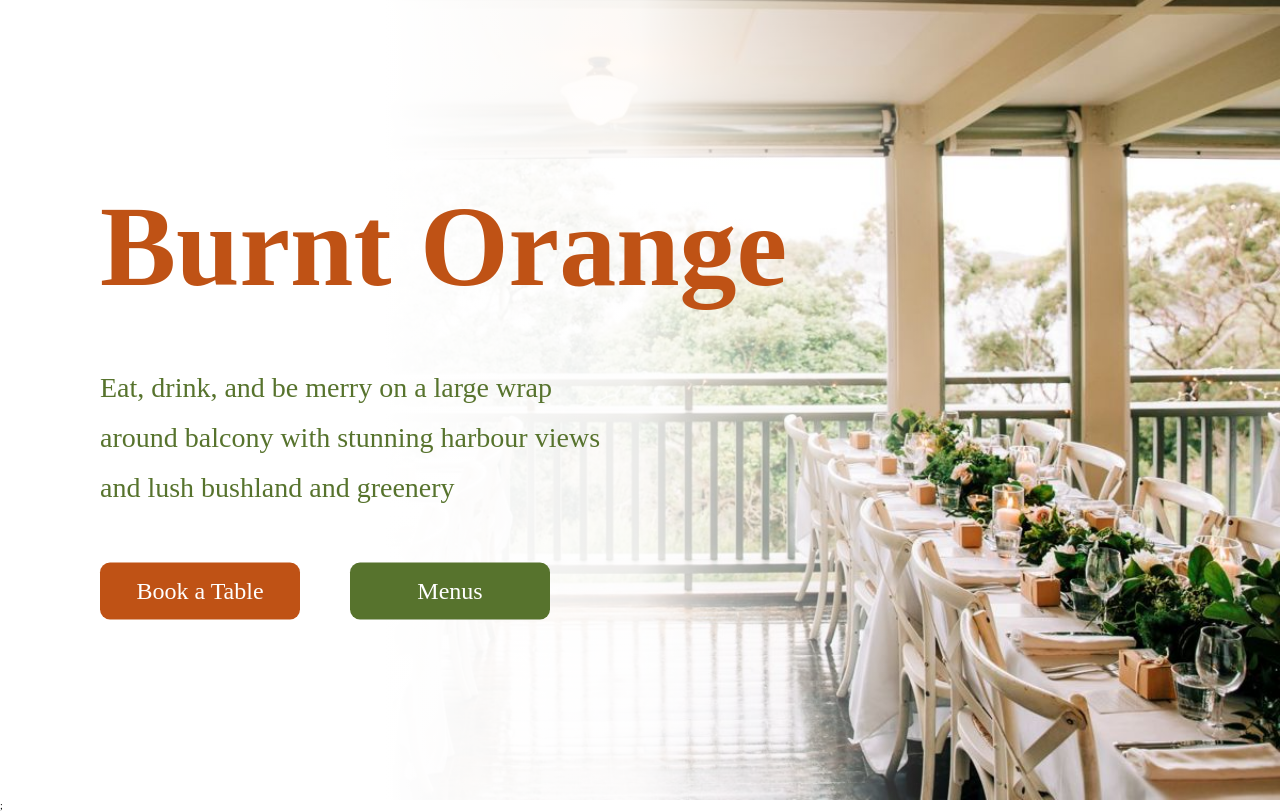
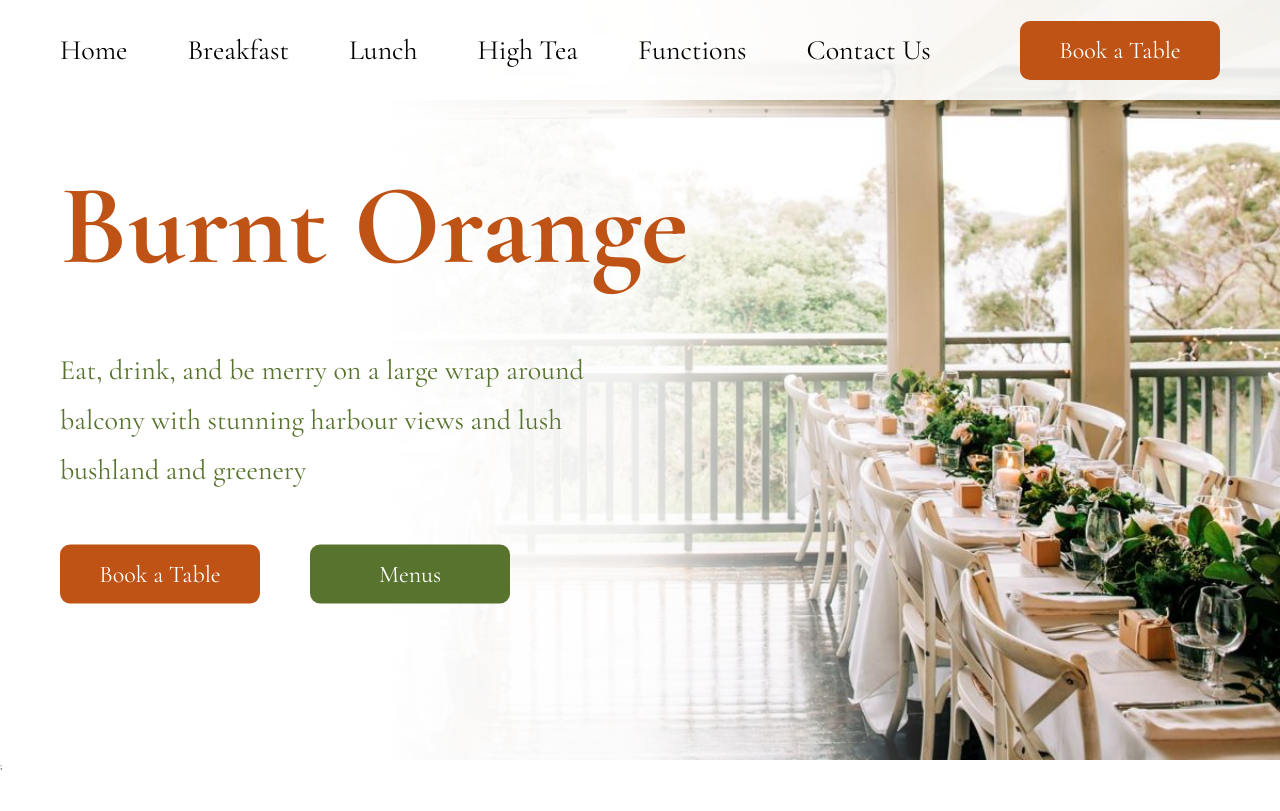
Before and after one commit to delroscol98/Burnt-Orange, a React (Create React App) app: page / in a window 1280 px wide. Built offline with nearby package versions, Linux system fonts and the light colour scheme.

Commit message:
finished header section

```diff
--- a/src/components/Header/Header.js
+++ b/src/components/Header/Header.js
@@ -1,10 +1,17 @@
 import classes from "./Header.module.css";
 import Hero from "./Hero/Hero";
+import NavBar from "./NavBar/NavBar";
 
 const Header = () => {
+  const clickBookingHandler = (e) => {
+    e.preventDefault();
+    return (window.location.href = `https://bookings.nowbookit.com/?accountid=40366d42-8348-4929-b25f-956f36f2d70e&venueid=1843&theme=dark&colors=hex,f57c00&font=Open%20Sans`);
+  };
+
   return (
     <div className={classes.header}>
-      <Hero />;
+      <NavBar clickBooking={clickBookingHandler} />
+      <Hero clickBooking={clickBookingHandler} />;
     </div>
   );
 };
--- a/src/components/Header/Hero/Hero.js
+++ b/src/components/Header/Hero/Hero.js
@@ -1,17 +1,20 @@
+import Background from "../../UI/Background";
 import Button from "../../UI/Button";
 import classes from "./Hero.module.css";
 
-const Hero = () => {
+const Hero = (props) => {
   return (
     <section>
-      <div className={classes.background}></div>
+      <Background className={classes.background}></Background>
       <div className={classes.hero}>
         <h1 className={classes.title}>Burnt Orange</h1>
         <p className={classes.paragraph}>
           Eat, drink, and be merry on a large wrap around balcony with stunning
           harbour views and lush bushland and greenery
         </p>
-        <Button className={classes["btn-booking"]}>Book a Table</Button>
+        <Button className={classes["btn-booking"]} onClick={props.clickBooking}>
+          Book a Table
+        </Button>
         <Button className={classes["btn-menu"]}>Menus</Button>
       </div>
     </section>
--- a/src/components/Header/Hero/Hero.module.css
+++ b/src/components/Header/Hero/Hero.module.css
@@ -7,13 +7,10 @@
 
 section {
   position: relative;
-  height: 80rem;
+  height: 95vh;
 }
 
 .background {
-  position: absolute;
-  height: 100%;
-  width: 100%;
   background-image: linear-gradient(
       90deg,
       rgba(255, 255, 255, 1) 30%,
@@ -29,7 +26,7 @@
   position: relative;
   top: 50%;
   transform: translateY(-50%);
-  margin-left: 10rem;
+  margin-left: 6rem;
 }
 
 .title {
--- /dev/null
+++ b/src/components/Header/NavBar/NavBar.js
@@ -0,0 +1,24 @@
+import React from "react";
+import Button from "../../UI/Button";
+
+import classes from "./NavBar.module.css";
+
+const NavBar = (props) => {
+  return (
+    <div className={classes.nav}>
+      <ul>
+        <li>Home</li>
+        <li>Breakfast</li>
+        <li>Lunch</li>
+        <li>High Tea</li>
+        <li>Functions</li>
+        <li>Contact Us</li>
+        <Button className={classes["btn-booking"]} onClick={props.clickBooking}>
+          Book a Table
+        </Button>
+      </ul>
+    </div>
+  );
+};
+
+export default NavBar;
--- /dev/null
+++ b/src/components/Header/NavBar/NavBar.module.css
@@ -0,0 +1,26 @@
+.nav {
+  position: fixed;
+  z-index: 1;
+  width: 100%;
+}
+
+ul {
+  display: flex;
+  align-items: center;
+  height: 12.5vh;
+  background-color: rgba(255, 255, 255, 0.9);
+}
+
+li {
+  margin-left: 6rem;
+  list-style: none;
+  font-size: 2.8rem;
+  font-weight: 400;
+}
+
+.btn-booking {
+  color: var(--white);
+  background-color: var(--burnt-orange);
+  position: absolute;
+  right: 6rem;
+}
--- /dev/null
+++ b/src/components/UI/Background.js
@@ -0,0 +1,9 @@
+import React from "react";
+
+import classes from "./Background.module.css";
+
+const Background = (props) => {
+  return <div className={`${classes.background} ${props.className}`}></div>;
+};
+
+export default Background;
--- /dev/null
+++ b/src/components/UI/Background.module.css
@@ -0,0 +1,5 @@
+.background {
+  position: absolute;
+  height: 100%;
+  width: 100%;
+}
--- a/src/index.css
+++ b/src/index.css
@@ -1,3 +1,5 @@
+@import url("https://fonts.googleapis.com/css2?family=Cormorant+Garamond:wght@300;400;500;600;700&display=swap");
+
 *,
 *::after,
 *::before {
```
